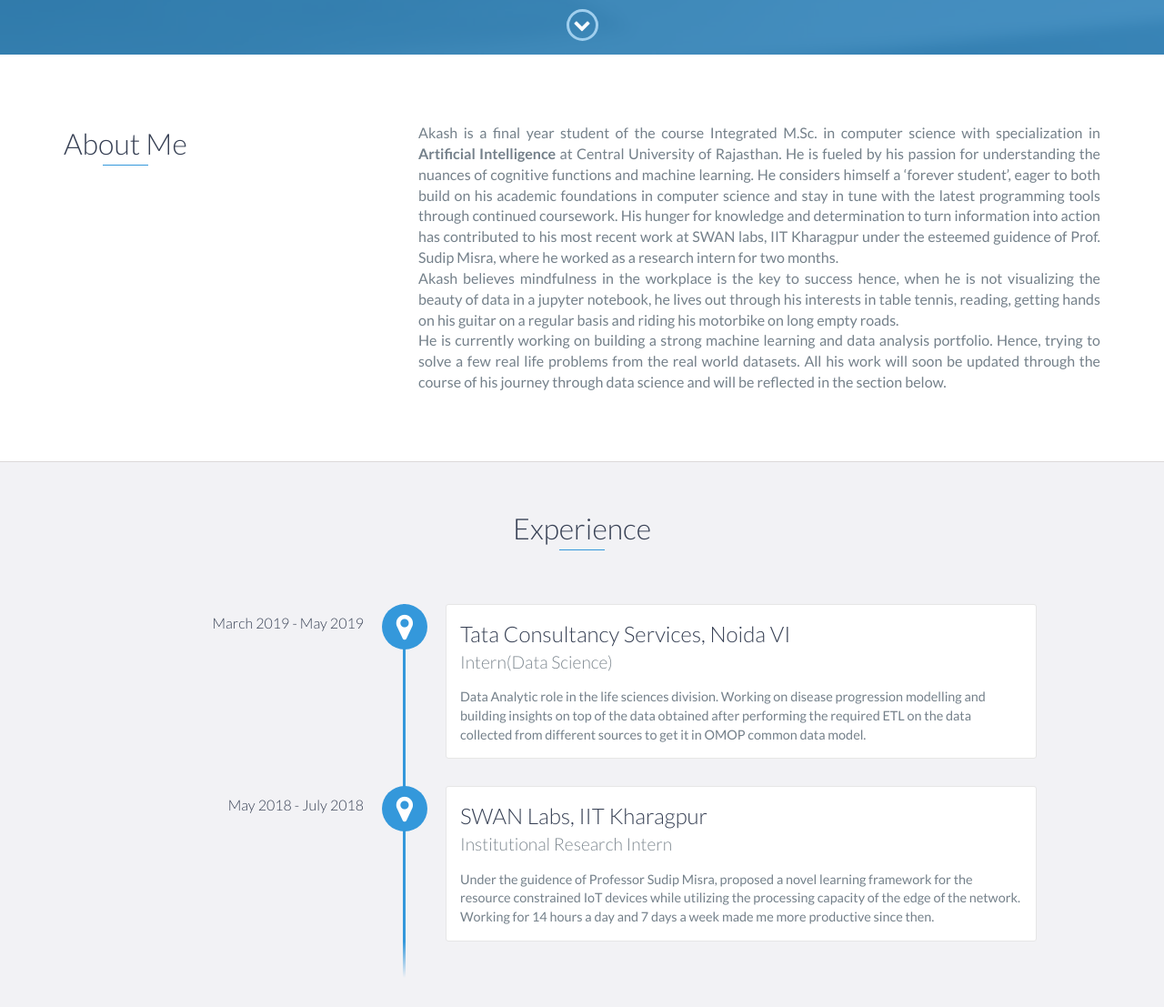
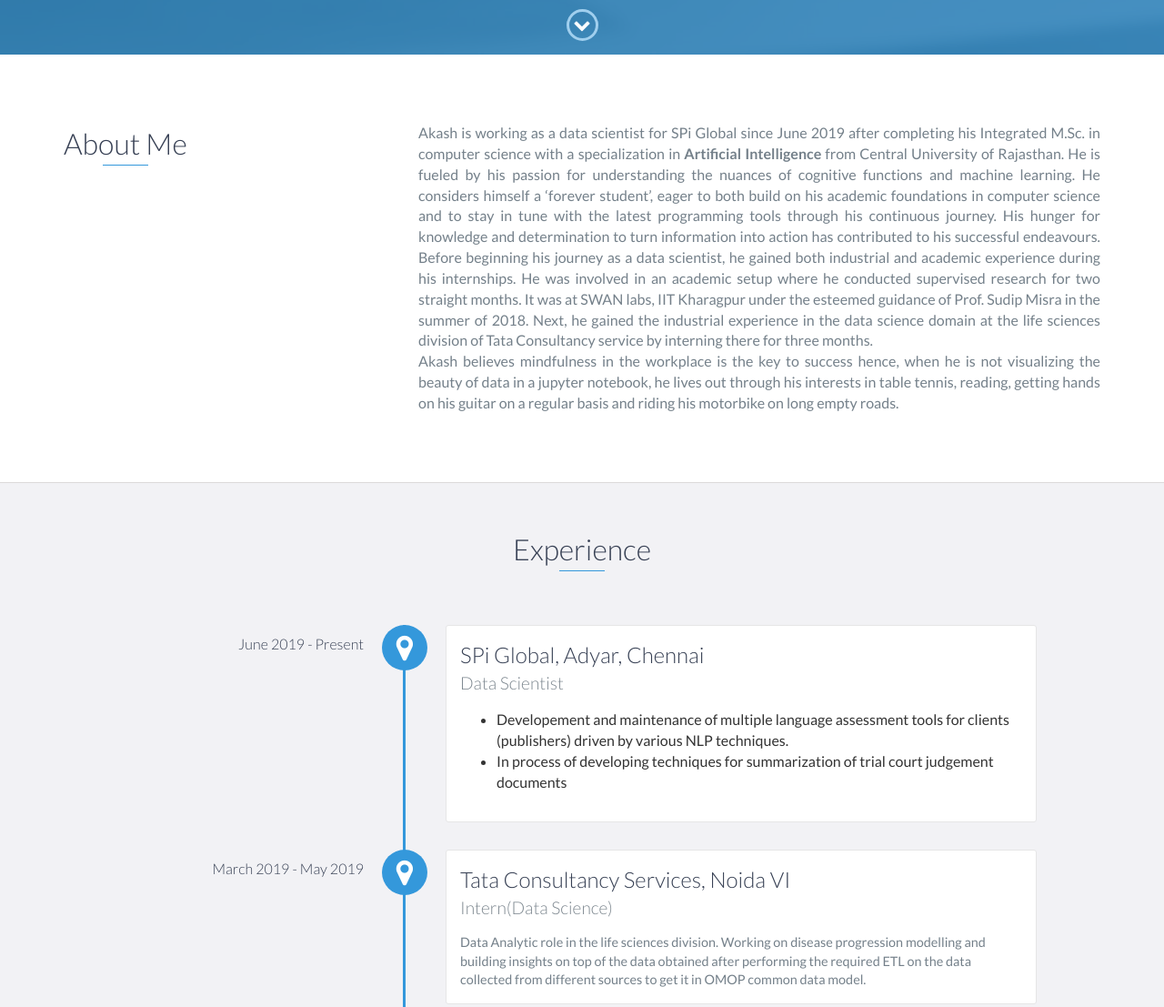
Before and after one commit to chauhanakash23/chauhanakash23.github.io, a website: page index.html in a window 1280 px wide. Shown: the part 740-1847 px from the top of the page at 91% size. Drawn offline with nearby package versions, Linux system fonts and the light colour scheme.

Commit message:
Update index.html

```diff
--- a/index.html
+++ b/index.html
@@ -74,10 +74,9 @@
                 </div>
                 <div class="col-md-8">
                     <p align="justify">
-                        Akash is a final year student of the course Integrated M.Sc. in computer science with specialization in <strong>Artificial Intelligence</strong> at Central University of Rajasthan. He is fueled by his passion for understanding the nuances of cognitive functions and machine learning. He considers himself a ‘forever student’, eager to both build on his academic foundations in computer science and stay in tune with the latest programming tools through continued coursework. His hunger for knowledge and determination to turn information into action has contributed to his most recent work at SWAN labs, IIT Kharagpur under the esteemed guidence of Prof. Sudip Misra, where he worked as a research intern for two months. </p>
+                        Akash is working as a data scientist for SPi Global since June 2019 after completing his Integrated M.Sc. in computer science with a specialization in <strong>Artificial Intelligence</strong> from Central University of Rajasthan. He is fueled by his passion for understanding the nuances of cognitive functions and machine learning. He considers himself a ‘forever student’, eager to both build on his academic foundations in computer science and to stay in tune with the latest programming tools through his continuous journey. His hunger for knowledge and determination to turn information into action has contributed to his successful endeavours. Before beginning his journey as a data scientist, he gained both industrial and academic experience during his internships. He was involved in an academic setup where he conducted supervised research for two straight months. It was at SWAN labs, IIT Kharagpur under the esteemed guidance of Prof. Sudip Misra in the summer of 2018. Next, he gained the industrial experience in the data science domain at the life sciences division of Tata Consultancy service by interning there for three months.</p>
 
 <p align="justify"> Akash believes mindfulness in the workplace is the key to success hence, when he is not visualizing the beauty of data in a jupyter notebook, he lives out through his interests in table tennis, reading, getting hands on his guitar on a regular basis and riding his motorbike on long empty roads.</p>
-<p align="justify"> He is currently working on building a strong machine learning and data analysis portfolio. Hence, trying to solve a few real life problems from the real world datasets. All his work will soon be updated through the course of his journey through data science and will be reflected in the section below.</p>
                 </div>
             </div>
         </div>
@@ -87,6 +86,17 @@
     <div id="experience" class="background-alt">
         <h2 class="heading">Experience</h2>
         <div id="experience-timeline">
+	    <div data-date="June 2019 - Present">
+                <h3>SPi Global, Adyar, Chennai</h3>
+                <h4>Data Scientist</h4>
+                <p>
+	        <ul>
+                <li> Developement and maintenance of multiple language assessment tools for clients (publishers) driven by various NLP techniques. </li>
+		<li>In process of developing techniques for summarization of trial court judgement documents </li>
+		</ul>
+		</p>
+     	    </div>
+
             <div data-date="March 2019 - May 2019">
                 <h3>Tata Consultancy Services, Noida VI</h3>
                 <h4>Intern(Data Science)</h4>
@@ -133,7 +143,7 @@
                         <p>
                             Given the Title and body of a question on Stack overflow, predict the tags associated with the question.
                         </p>
-                        <a href="https://chauhanakash23.github.io/StackOverflow-Tag-prediction/">View Project</a>
+                        <a href="https://github.com/chauhanakash23/StackOverflow-Tag-prediction/">View Project</a>
                     </div>
                     <!-- End .project-info -->
                 </div>
@@ -148,7 +158,7 @@
                         <h3>Sentiment Analysis with different ML Models</h3>
                         <p>
                             Judging the polarity of a review by using the different Machine learning models with different featurizations.         </p>
-                        <a href="https://chauhanakash23.github.io/Sentiment-analysis-Polarity-of-review-text/">View Project</a>
+                        <a href="https://github.com/chauhanakash23/Sentiment-analysis-Polarity-of-review-text/">View Project</a>
                     </div>
                     <!-- End .project-info -->
             </div>
```
